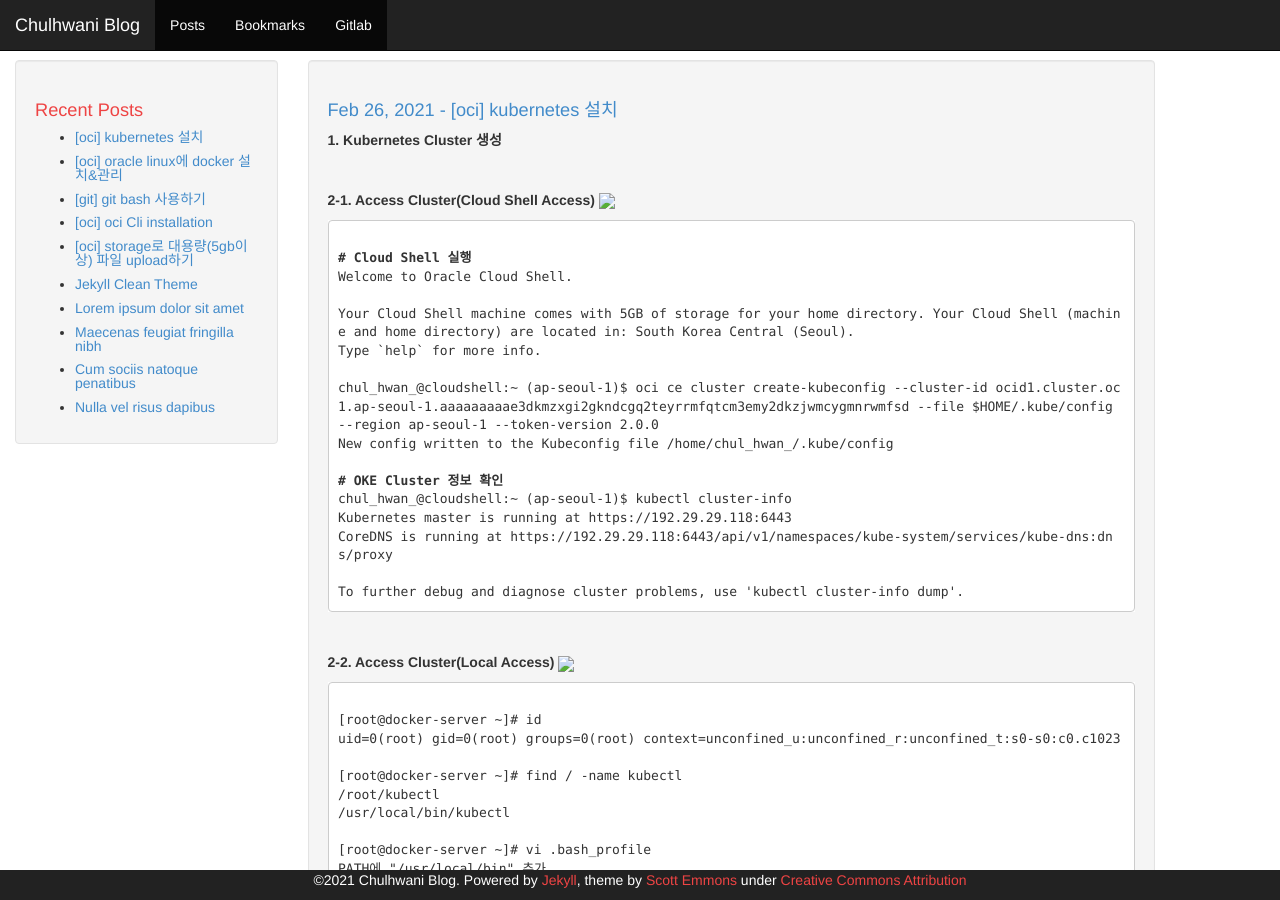
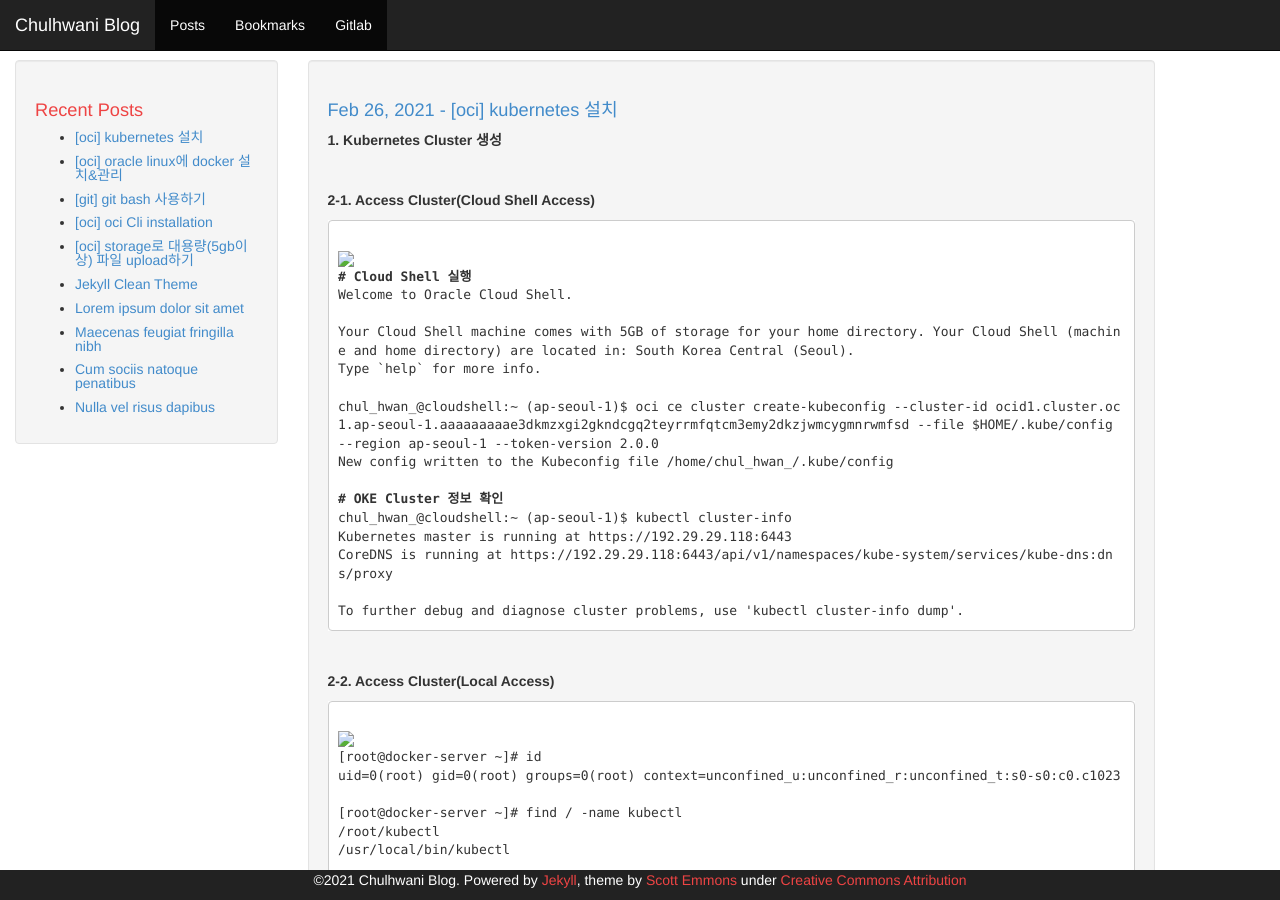
Before and after one commit to chulhwani/chulhwani.github.io, a Jekyll site: the page built from _posts/2021-02-26-[OCI] Kubernetes 설치.md, in a window 1280 px wide and 900 px high. Built offline with Jekyll 4.4.1, drawn with Linux system fonts in a browser that asks for light colours; our own code applies the rules of GitHub Pages for plain Markdown files.

Commit message:
Update 2021-02-26-[OCI] Kubernetes 설치.md

```diff
--- a/_posts/2021-02-26-[OCI] Kubernetes 설치.md
+++ b/_posts/2021-02-26-[OCI] Kubernetes 설치.md
@@ -1,10 +1,10 @@
 <strong>1. Kubernetes Cluster 생성</strong>
 <p>&nbsp;</p>
 <strong>2-1. Access Cluster(Cloud Shell Access)</strong>
-<img src ="./images/cluster_cloud_shell_access.jpg" style="border:5 red">
 <div class="language-plaintext highlighter-rouge">
 <div class="highlight">
 <pre class="highlight"><code>
+<img src ="./images/cluster_cloud_shell_access.jpg" style="border:5 red">
 <b># Cloud Shell 실행</b>
 Welcome to Oracle Cloud Shell.
 
@@ -25,10 +25,10 @@ To further debug and diagnose cluster problems, use 'kubectl cluster-info dump'.
 </div>
 <p>&nbsp;</p>
 <strong>2-2. Access Cluster(Local Access)</strong>
-<img src ="./images/cluster_Local Access.jpg" style="border:5 red">
 <div class="language-plaintext highlighter-rouge">
 <div class="highlight">
 <pre class="highlight"><code>
+<img src ="./images/cluster_Local Access.jpg" style="border:5 red">
 [root@docker-server ~]# id
 uid=0(root) gid=0(root) groups=0(root) context=unconfined_u:unconfined_r:unconfined_t:s0-s0:c0.c1023
 
```
